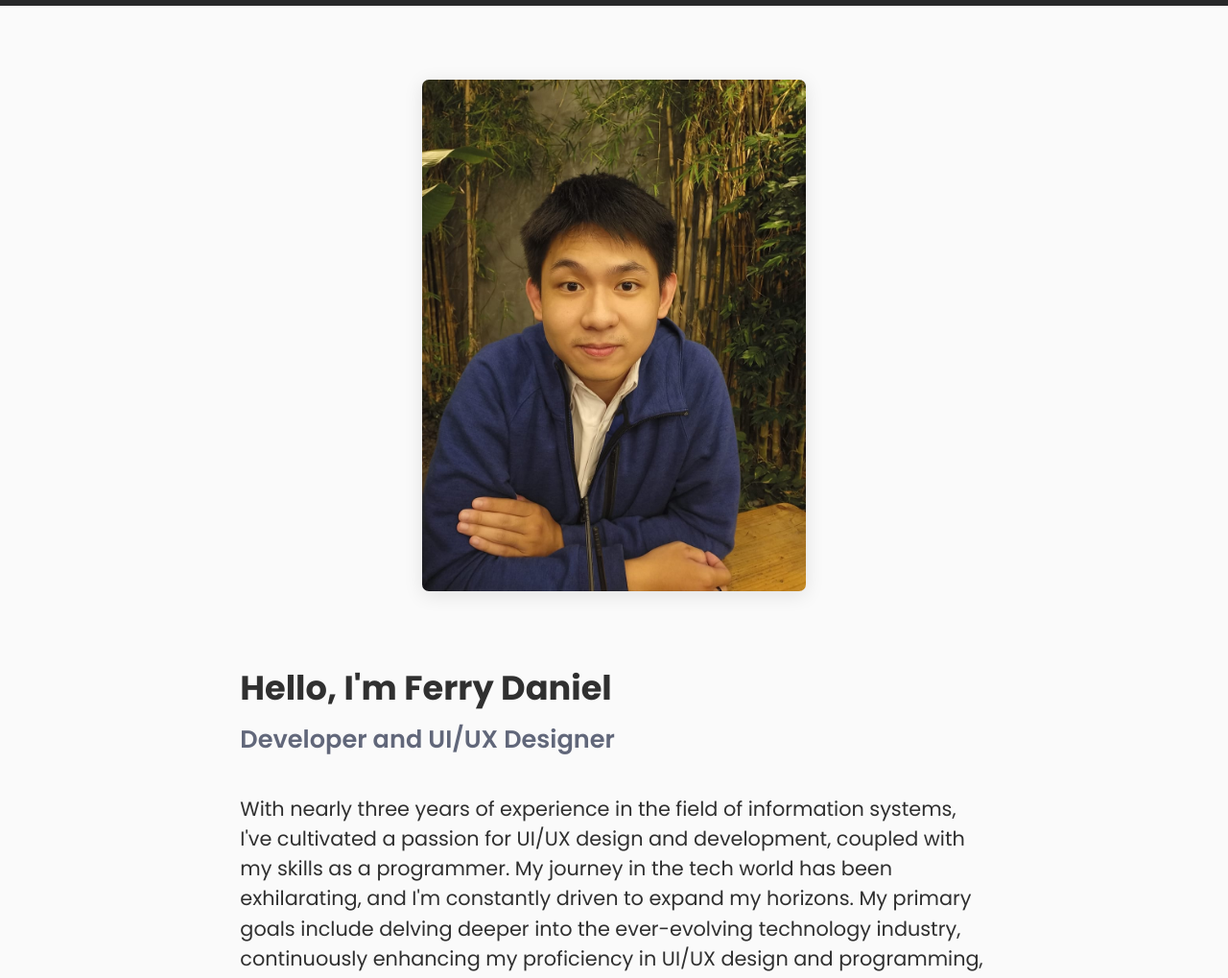
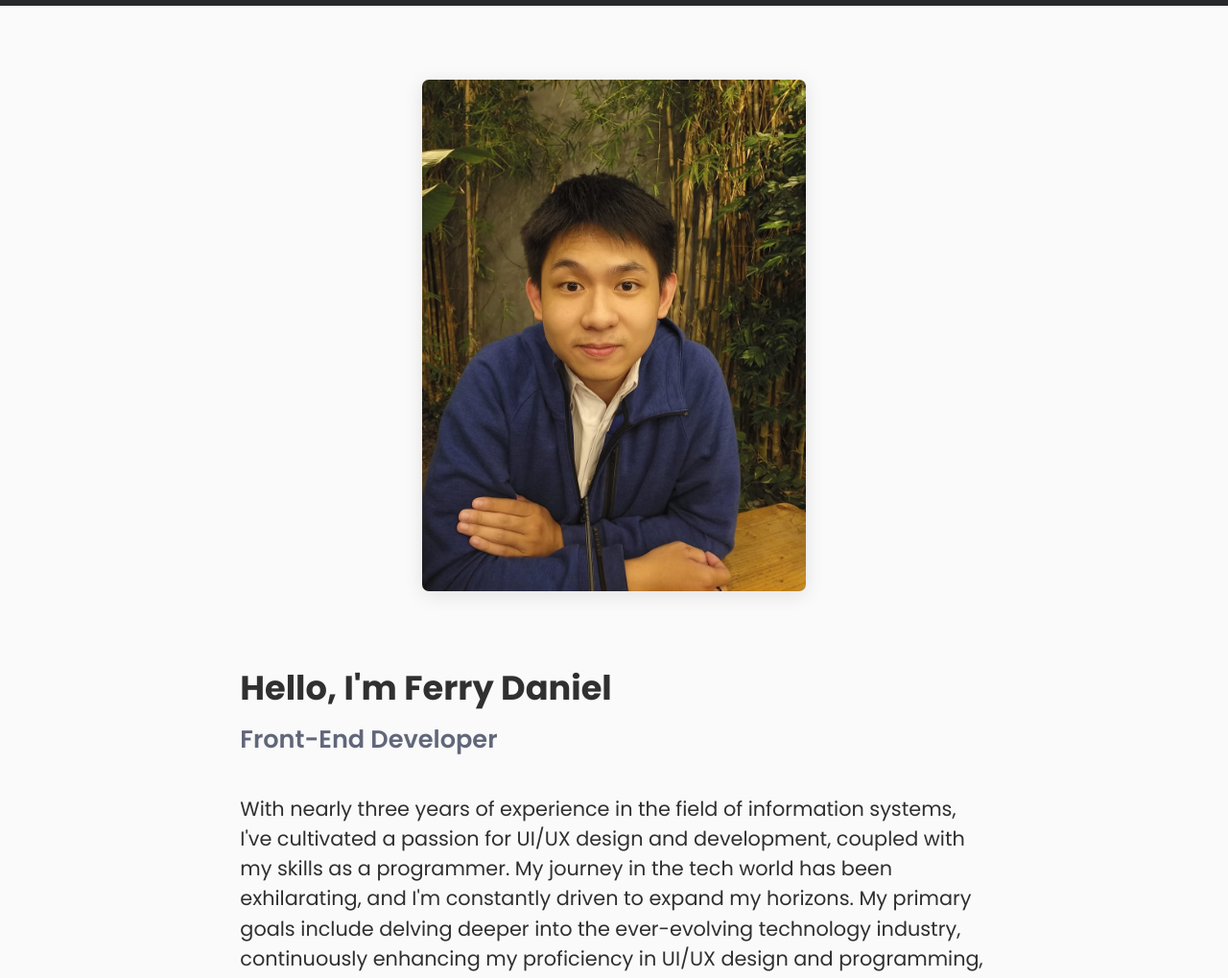
Before and after one commit to LittleWind10/LittleWind10.github.io, a website: page html/home.html in a window 1280 px wide. Shown: the part 77-1096 px from the top of the page at 96% size. Drawn offline with Linux system fonts and the light colour scheme.

Commit message:
Update home.html

```diff
--- a/html/home.html
+++ b/html/home.html
@@ -33,7 +33,7 @@
 					class="col-lg-4 d-none d-lg-block profile-pict" />
 				<div class="col col-lg-8">
 					<h3 class="intro-name anim-home">Hello, I'm Ferry Daniel</h3>
-					<h6 class="intro-poss anim-home">Developer and UI/UX Designer</h6>
+					<h6 class="intro-poss anim-home">Front-End Developer</h6>
 					<p class="intro-desc anim-home">
 						With nearly three years of experience in the field of information
 						systems, I've cultivated a passion for UI/UX design and development,
```
